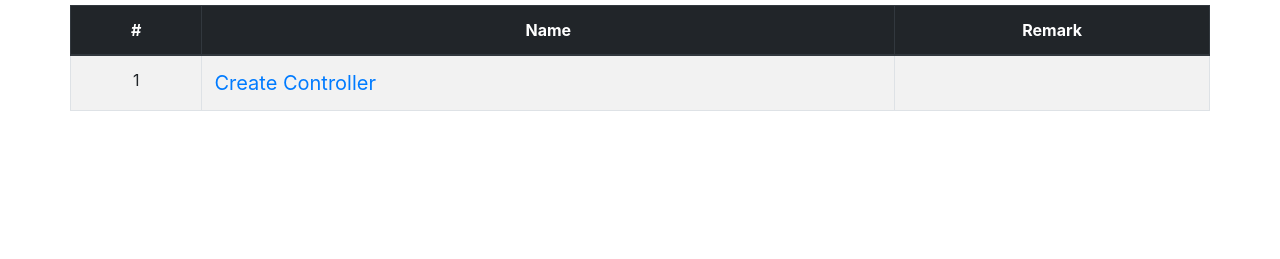
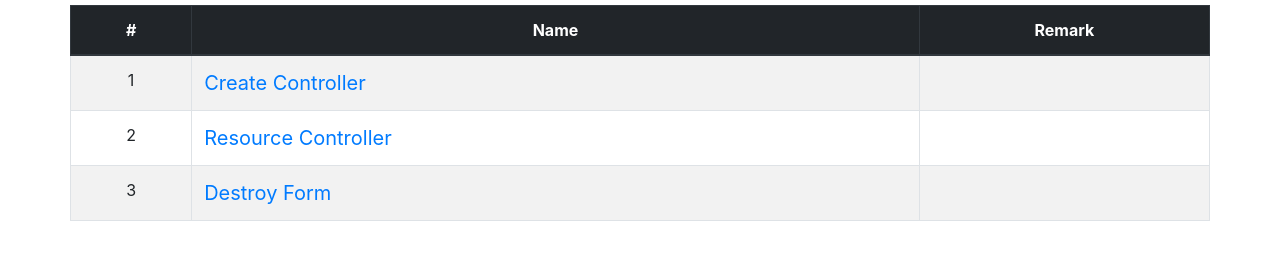
Before and after one commit to PriymakVl/laravel_theory, a plain HTML site: page base/controller.html in a window 1280 px wide. Shown: the part 51-310 px from the top of the page. Drawn offline with Linux system fonts and the light colour scheme.

Commit message:
change controller resource

```diff
--- a/base/controller.html
+++ b/base/controller.html
@@ -28,6 +28,20 @@
                             </td>
                             <td></td>
                         </tr>
+						<tr>
+                            <td class="text-center">2</td>
+                            <td>
+                                <a href="https://drive.google.com/file/d/1317PcC0dHoyHviZ7_t24G9cP0jDSphAv/view?usp=sharing">Resource Controller</a>
+                            </td>
+                            <td></td>
+                        </tr>
+						<tr>
+                            <td class="text-center">3</td>
+                            <td>
+                                <a href="https://drive.google.com/file/d/1P0sWeYWO4dfSJg4OMEtrFjJDNEIa8QKq/view?usp=sharing">Destroy Form</a>
+                            </td>
+                            <td></td>
+                        </tr>
                     </tbody>
                 </thead>
             </table>
```
Also changed, not shown: base/database.html (+7 -0 lines).
